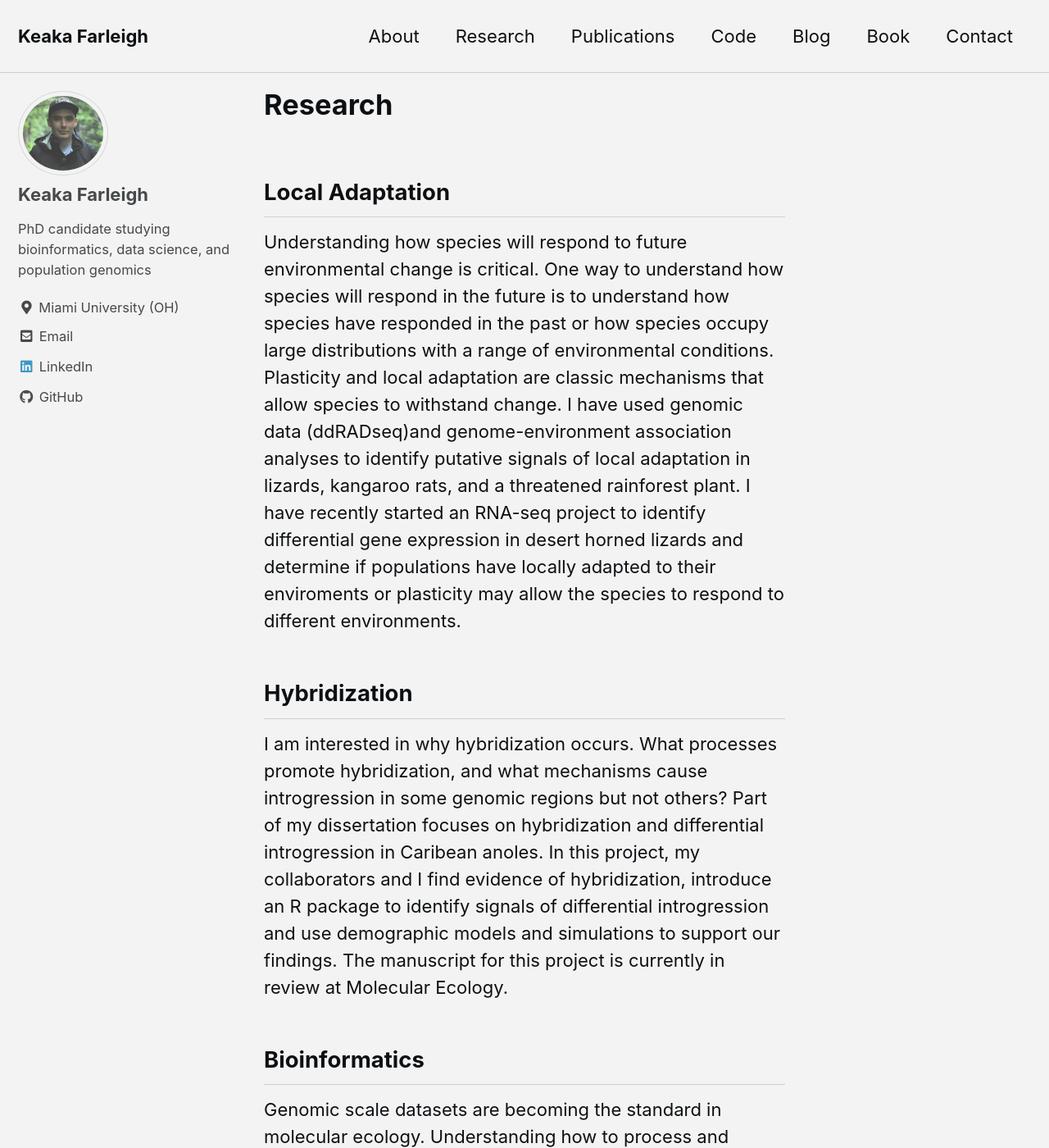
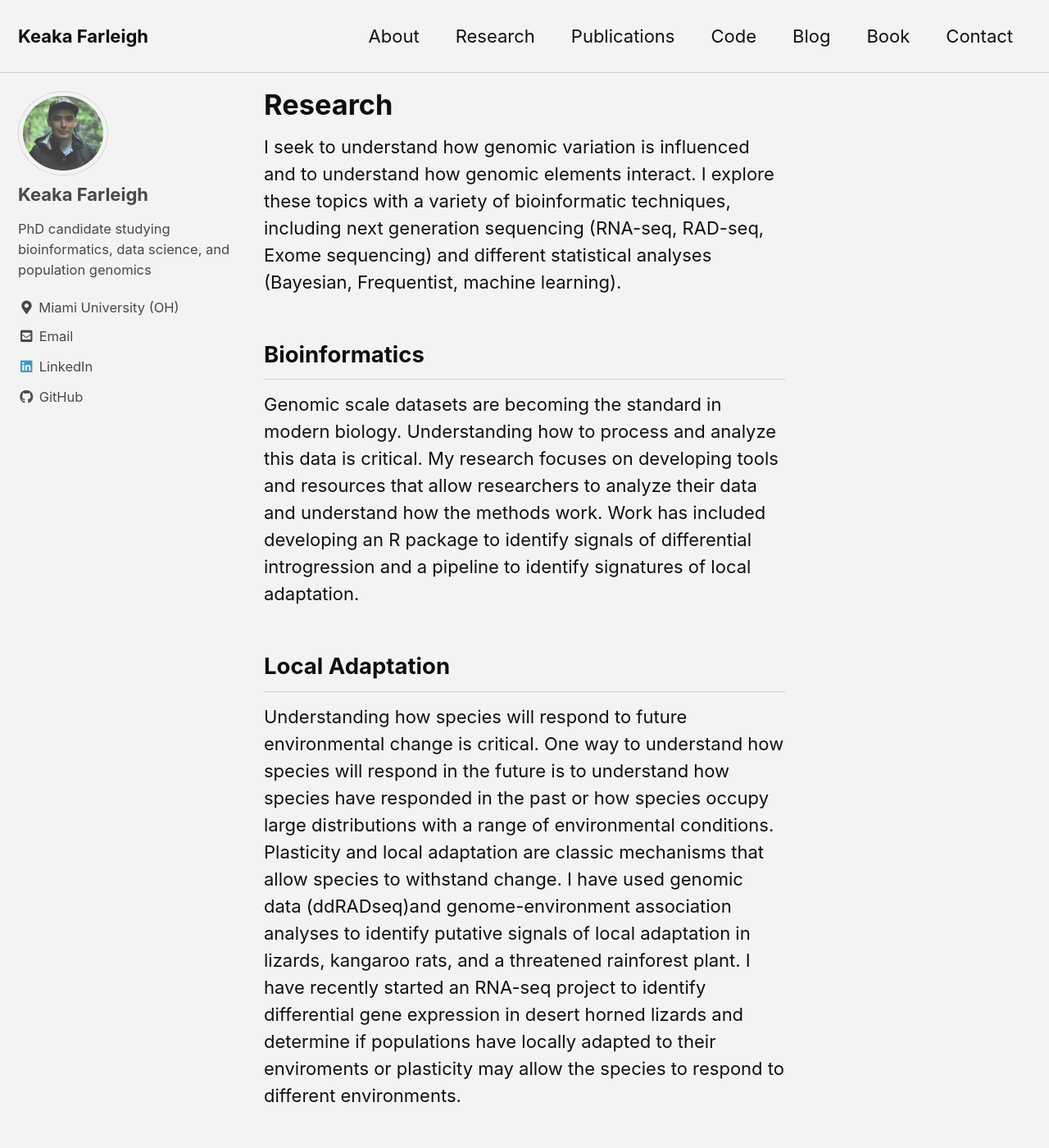
Before and after one commit to kfarleigh/kfarleigh.github.io, a Jekyll site: the page built from _pages/research.md, in a window 1280 px wide and 1400 px high. Shown: the whole window at 82% size. Built offline with Jekyll 4.4.1, drawn with Linux system fonts in a browser that asks for light colours; cached includes are drawn as plain includes; some of the changed text lies outside the part shown.

Commit message:
Update research.md

```diff
--- a/_pages/research.md
+++ b/_pages/research.md
@@ -2,11 +2,12 @@
 title: "Research"
 permalink: /research/
 ---
+I seek to understand how genomic variation is influenced and to understand how genomic elements interact. I explore these topics with a variety of bioinformatic techniques, including next generation sequencing (RNA-seq, RAD-seq, Exome sequencing) and different statistical analyses (Bayesian, Frequentist, machine learning).
+## Bioinformatics
+Genomic scale datasets are becoming the standard in modern biology. Understanding how to process and analyze this data is critical. My research focuses on developing tools and resources that allow researchers to analyze their data and understand how the methods work. Work has included developing an R package to identify signals of differential introgression and a pipeline to identify signatures of local adaptation.
 ## Local Adaptation
 Understanding how species will respond to future environmental change is critical. One way to understand how species will respond in the future is to understand how species have responded in the past or how species occupy large distributions with a range of environmental conditions. Plasticity and local adaptation are classic mechanisms that allow species to withstand change. I have used genomic data (ddRADseq)and genome-environment association analyses to identify putative signals of local adaptation in lizards, kangaroo rats, and a threatened rainforest plant. I have recently started an RNA-seq project to identify differential gene expression in desert horned lizards and determine if populations have locally adapted to their enviroments or plasticity may allow the species to respond to different environments.
 ## Hybridization
 I am interested in why hybridization occurs. What processes promote hybridization, and what mechanisms cause introgression in some genomic regions but not others? Part of my dissertation focuses on hybridization and differential introgression in Caribean anoles. In this project, my collaborators and I find evidence of hybridization, introduce an R package to identify signals of differential introgression and use demographic models and simulations to support our findings. The manuscript for this project is currently in review at Molecular Ecology.
-## Bioinformatics
-Genomic scale datasets are becoming the standard in molecular ecology. Understanding how to process and analyze this data is critical. My research focuses on developing tools and resources that allow researchers to analyze their data and understand how the methods work. Work has included developing an R package to identify signals of differential introgression and a pipeline to identify signatures of local adaptation.
 ## Population Genomics
 Population genomics provides the foundation of my research. Most of my projects include a population genomics component and use these techniques as a base for comparison between species, populations, etc. Differences in population genomic statistics can provide evidence of past responses to environmental change, range expansion, and introgression among many other things.
```
